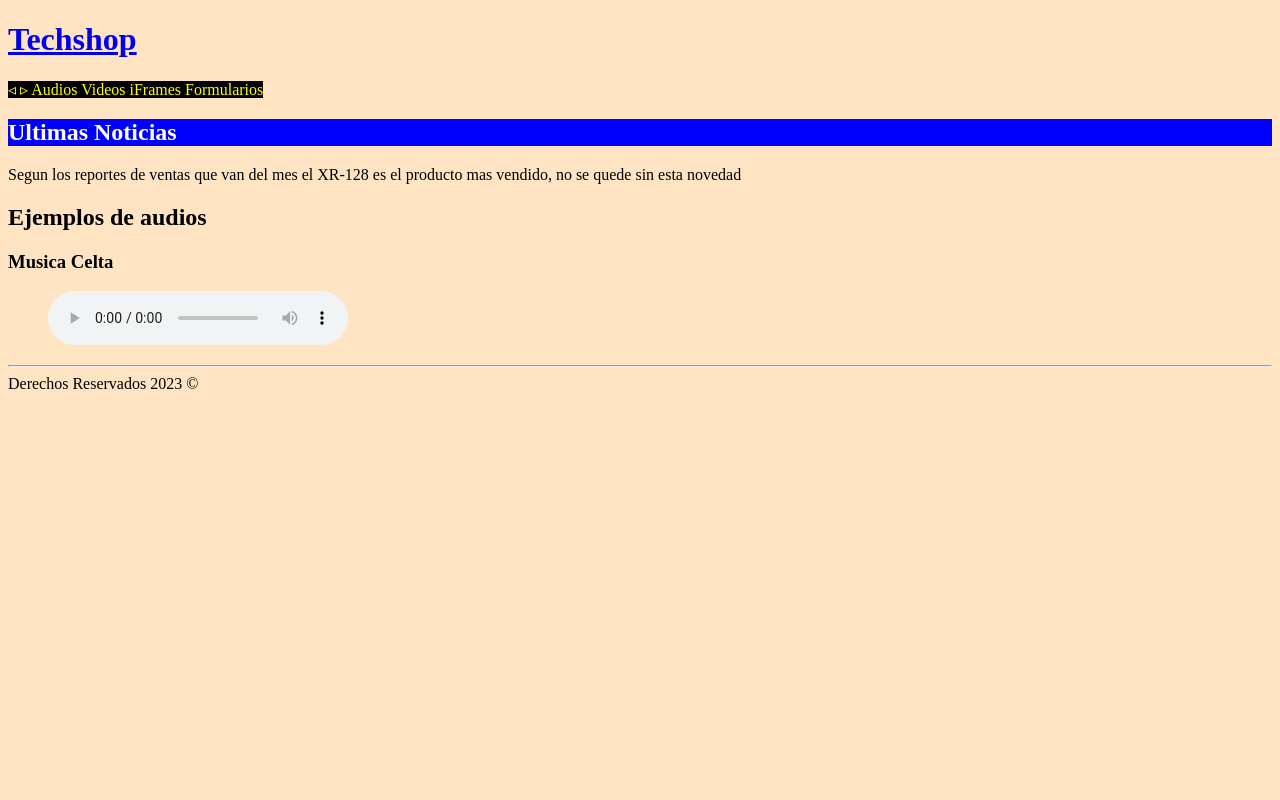
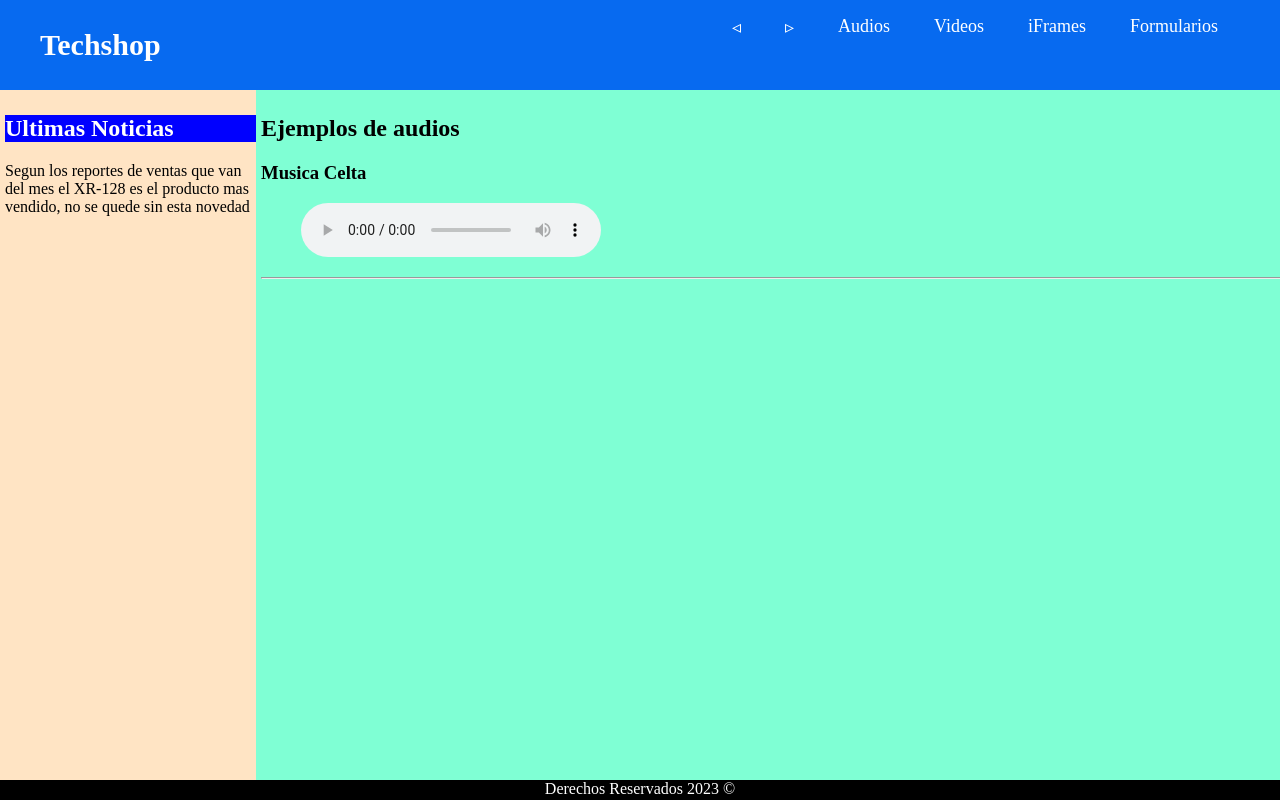
Before and after one commit to r4mir3zzz/Tiendita, a Spring Boot app: page /audios.html in a window 1280 px wide. Run offline with Spring Boot 4, Linux system fonts and the light colour scheme.

Commit message:
Commit semana #3 completa

```diff
--- a/src/main/resources/static/audios.html
+++ b/src/main/resources/static/audios.html
@@ -7,14 +7,16 @@
     </head>
     <body>
         <header>
-            <a href ="index.html"> <h1>Techshop</h1> </a>
-            <nav>
-                <a href ="ejemplo8.html"> &triangleleft; </a>
-                <a href ="ejemplo2.html"> &triangleright; </a>
-                <a href ="audios.html"> Audios </a>
-                <a href ="videos.html"> Videos </a>
-                <a href ="iFrames.html"> iFrames </a>
-                <a href ="formularios.html"> Formularios </a>
+            <nav class="nav">
+                <a class="nav-link logo" href ="index.html"> Techshop </a>
+                <ul class="nav-menu">
+                    <li class="nav-menu-item"><a class="nav-link nav-menu-link" href ="ejemplo8.html"> &triangleleft; </a></li>
+                    <li class="nav-menu-item"><a class="nav-link nav-menu-link" href ="ejemplo2.html"> &triangleright; </a></li>
+                    <li class="nav-menu-item"><a class="nav-link nav-menu-link" href ="audios.html"> Audios </a></li>
+                    <li class="nav-menu-item"><a class="nav-link nav-menu-link" href ="videos.html"> Videos </a></li>
+                    <li class="nav-menu-item"><a class="nav-link nav-menu-link" href ="iFrames.html"> iFrames </a></li>
+                    <li class="nav-menu-item"><a class="nav-link nav-menu-link" href ="formularios.html"> Formularios </a></li>
+                </ul>
             </nav>
         </header>
         <aside>
--- a/src/main/resources/static/css/estilos.css
+++ b/src/main/resources/static/css/estilos.css
@@ -1,22 +1,98 @@
 body {
+    background-color: whitesmoke;
+    margin: 0;
+    padding: 90px 20px 0;
+    box-sizing: border-box;
+}
+
+header{
+    position: fixed;
+    background-color: #076af0;
+    top: 0;
+    left: 0;
+    width: 100%;
+    height: 90px;
+}
+
+aside{
+    position: fixed;
+    padding: 5px;
     background-color: bisque;
+    top: 90px;
+    left: 0;
+    width: 20%;
+    bottom: 20px;
+}
+
+section{
+    overflow-y: scroll;
+    padding: 5px;
+    position: fixed;
+    background-color: aquamarine;
+    top: 90px;
+    left: 20%;
+    width: 80%;
+    bottom: 20px;
+}
+
+footer{
+    position: fixed;
+    background-color: black;
+    color: white;
+    text-align: center;
+    left: 0;
+    width: 100%;
+    height: 20px;
+    bottom: 0;
+}
+
+.nav-link {
+    color:white;
+    text-decoration: none;
+
+}
+
+.logo {
+    font-size: 30px;
+    font-weight: bold;
+    padding: 0 40px;
+    line-height: 90px;
+}
+
+.nav {
+    display: flex;
+    justify-content: space-between;
+    margin: 0 auto;
+}
+
+.nav-menu {
+    display: flex;
+    list-style: none;
+    margin-right: 40px;
+}
+
+.nav-menu-item {
+    font-size: 18px;
+    margin: 0 10px;
+}
+
+.nav-menu-link {
+    padding: 8px 12px;
+    transition: 0.5s;
+}
+
+.nav-menu-link:hover {
+    background-color: #024070;
+    color: black;
+    font-size: 20px;
+    border-radius: 10px;
 }
 
 .resaltado {
     background-color: blue;
     color: white;
 }
-nav a {
-    text-decoration: none;
-    background-color: black;
-    color: yellow;
-}
 
-nav a:hover {
-    background-color: green;
-    color: black;
-    font-size: 18px;
-}
 
 th {
     background-color: black;
```
Also changed, not shown: src/main/resources/static/formularios.html (+10 -8 lines), src/main/resources/static/iframes.html (+10 -8 lines), src/main/resources/static/index.html (+10 -8 lines), src/main/resources/static/videos.html (+10 -8 lines).
